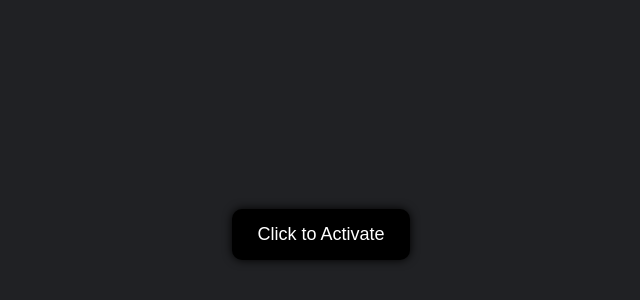
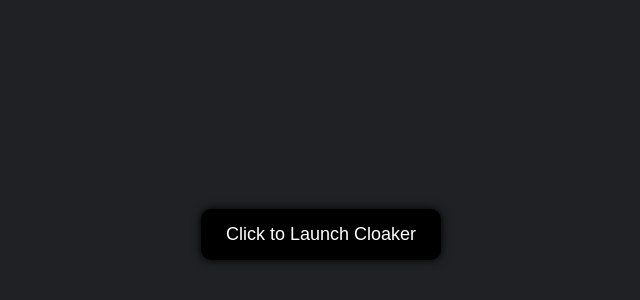
Before and after one commit to OhianJonesy/gamewebsites, a plain HTML site: page index.html in a window 1280 px wide. Shown: the part 166-466 px from the top of the page, without its empty margins (319-959 px from the left). Drawn offline with Linux system fonts and the light colour scheme.

Commit message:
Update index.html

```diff
--- a/index.html
+++ b/index.html
@@ -26,15 +26,14 @@
     </style>
   </head>
   <body>
-    <!-- Button to activate cloaking -->
-    <button class="button" onclick="openGame()">Click to Activate</button>
+    <button class="button" onclick="openCloaked()">Click to Launch Cloaker</button>
 
     <script>
-      function openGame() {
-        // Opens the target website in a new tab
-        window.open("https://sites.google.com/k12.friscoisd.org/plsdontbloc-shdggyyyywywcde/home", "_blank", "noopener,noreferrer");
-        // Optionally close the cloaker window after opening the target site
-        window.close();
+      function openCloaked() {
+        const win = window.open();
+        win.document.write(`
+          <iframe src="https://sites.google.com/k12.friscoisd.org/plsdontbloc-shdggyyyywywcde/home" frameborder="0" style="position:fixed;top:0;left:0;width:100%;height:100%;border:none;"></iframe>
+        `);
       }
     </script>
   </body>
```
